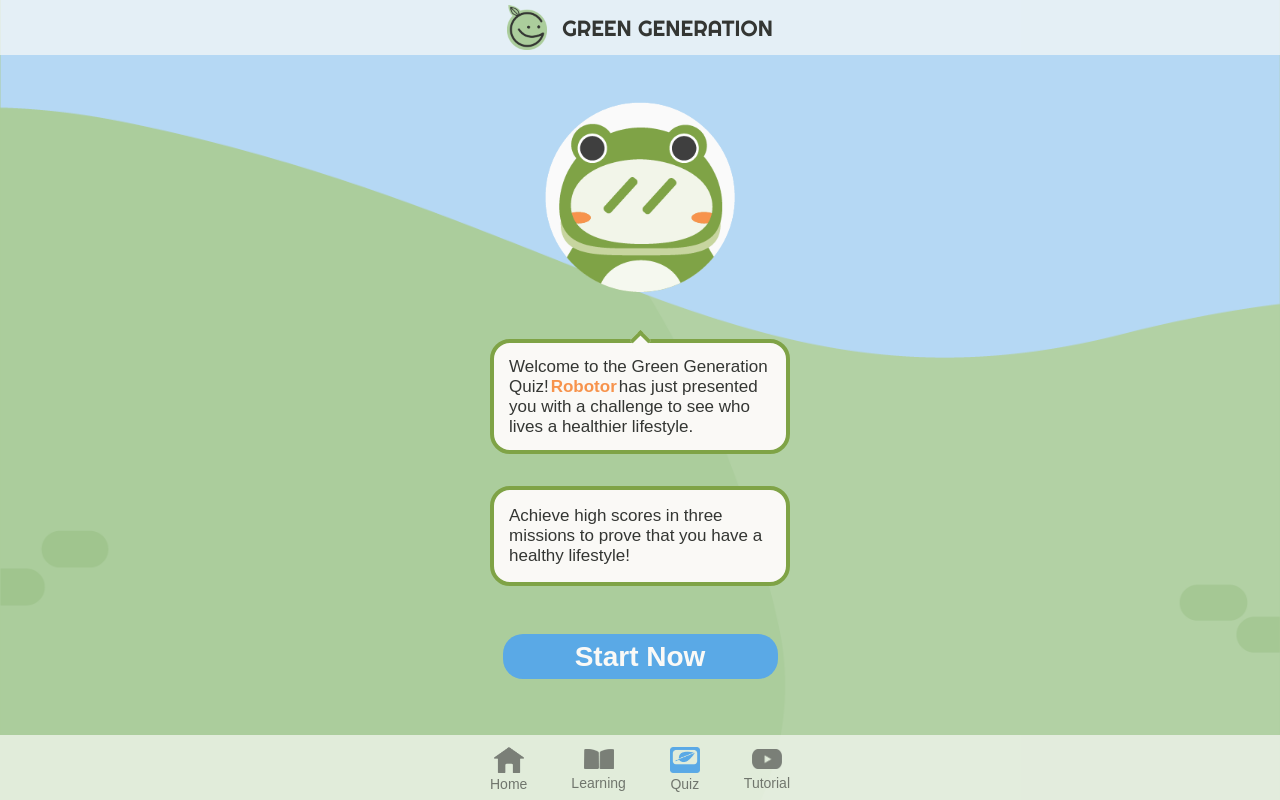
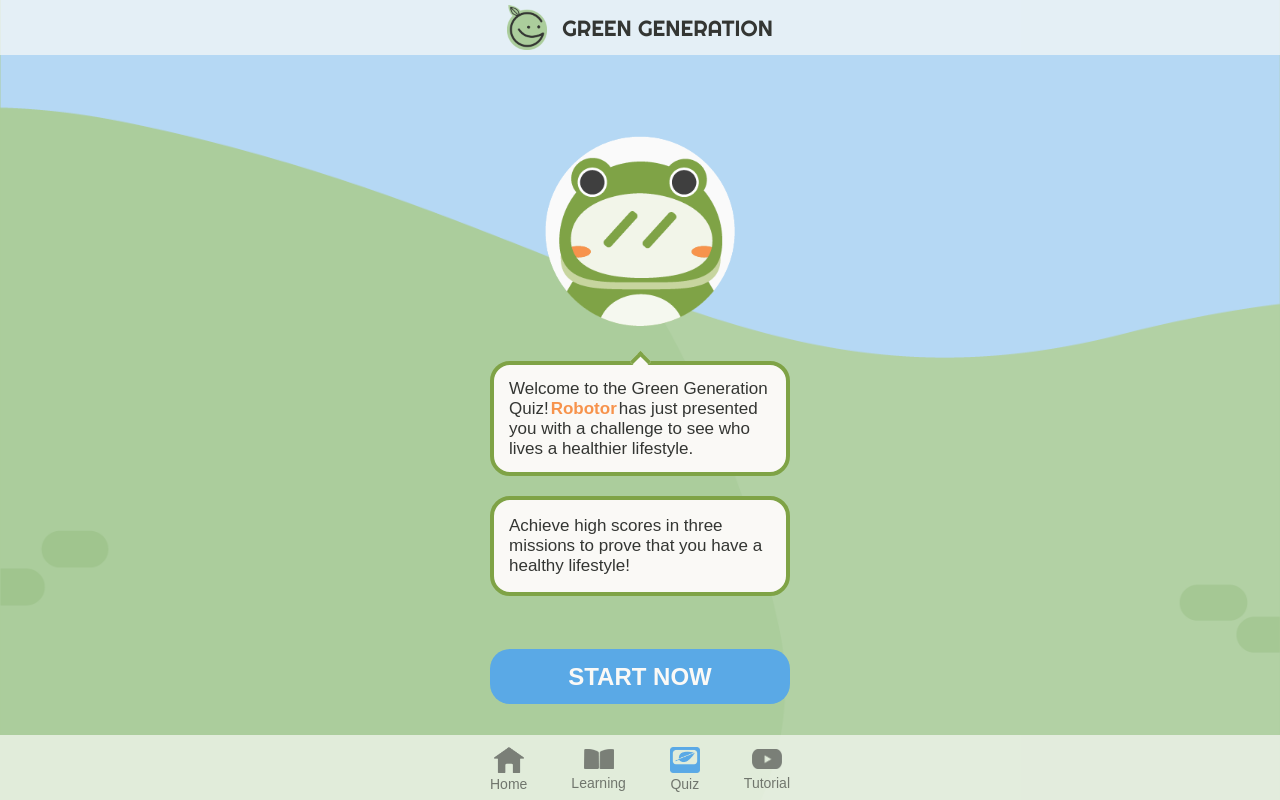
Before and after one commit to Sebin-Leeee/green-generation, a Next.js app: page /quiz in a window 1280 px wide. Built offline with nearby package versions, Linux system fonts and the light colour scheme; a web font is replaced by a local one.

Commit message:
04/14/2023 CSS Update

```diff
--- a/components/Quiz/Answer/Answer.module.css
+++ b/components/Quiz/Answer/Answer.module.css
@@ -1,9 +1,11 @@
-.ul{
+
+
+.ul {
     margin: 0;
     padding: 0;
 }
 
-.listContainer{
+.listContainer {
     display: flex;
     align-items: center;
     justify-content: center;
@@ -11,26 +13,48 @@
 
 }
 
-.question__div{
+.question__div {
     display: flex;
     align-items: center;
     justify-content: center;
-    padding-top: 16px;
-    margin: 16px 0;
+    margin-top: 10px;
 }
-.question__div h3{
+
+.question__div h3 {
     margin: 0;
 }
-.ProgressBar{
-    padding: 16px 0;
+
+.ProgressBar {
+    display: flex;
+    align-items: center;
+    justify-content: center;
 }
-.btn__container{
+
+.btn__container {
     padding: 8px 0;
 }
 
-.complete__container{
+.complete__container {
     min-height: 60vh;
     display: flex;
     align-items: flex-end;
     justify-content: center;
 }
+
+.container {
+    min-height: 83vh;
+    display: grid;
+    grid-template-columns: 1fr;
+    grid-template-rows: 10% 45% 5% 40%;
+}
+.main__container{
+    height: 100vh;
+}
+@media only screen and (max-height:750px) {
+    .container {
+        min-height: 100vh
+    }
+    .main__container{
+        min-height: 118vh;
+    }
+}
--- a/components/Quiz/Answer/index.js
+++ b/components/Quiz/Answer/index.js
@@ -53,12 +53,13 @@ export default function Answer(props) {
 
     return (
         <>
+            <div className={styles.main__container}>
                 <div>
                     {data.map((info, index) => {
                         if (info.id === currentQ) {
                             return (
 
-                                <div key={index}>
+                                <div className={styles.container} key={index}>
                                     <div className={styles.ProgressBar}>
                                         <ProgressBar
                                             currentQ={currentQ} />
@@ -111,6 +112,8 @@ export default function Answer(props) {
                         handleSubmit={handleSubmit}
                     />
                 </div>
+            </div>
+
         </>
 
     );
--- a/components/Quiz/BtnQuiz/BtnQuiz.module.css
+++ b/components/Quiz/BtnQuiz/BtnQuiz.module.css
@@ -38,15 +38,15 @@
 
 
 .btn__l{
-    background-color: var(--sky--blue);
-    width:300px;
-    height:45px;
+    width: 300px;
+    height: 55px;
+    color: var(--color--white);
+    background-color: var(--color--blue);
+    border: none;
     border-radius: 20px;
-    border: none;
-    color:var(--off--white);
+    font-size: 1.5rem;
+    font-weight:bold;
     cursor: pointer;
-    font-weight: bold;
-    font-size: 1.75rem ;
 }
 
 .btn__l:hover,
--- a/components/Quiz/QuizStart/QuizStart.js
+++ b/components/Quiz/QuizStart/QuizStart.js
@@ -8,9 +8,14 @@ export default function QuizStart({
     return (
         <>
             <div className={styles.container}>
-                <TopBar/>
-                <Image   className={styles.img} src="/mascot-round.png" alt="mascot round image" width={190} height={190} />
+                <TopBar />
+
                 <div className={styles.question1Container}>
+                    <div className={styles.img}>
+                    <Image src="/mascot-round.png" alt="mascot round image" width={190} height={190} />
+                    </div>
+
+                    <div className={styles.question__dialog__container}>
                         <div className={styles.question__triangle}><span></span></div>
                         <div className={styles.question__dialog}>
                             <p className={styles.question__dialog__reg}>
@@ -18,15 +23,20 @@ export default function QuizStart({
                                 <span>Robotor</span>has just presented you with a challenge to see who lives a healthier lifestyle.
                             </p>
                         </div>
+                    </div>
+
                     <div className={styles.question__reg}>
                         <p className={styles.question__dialog__reg}>
                             Achieve high scores in three missions to prove that you have a healthy lifestyle!
                         </p>
                     </div>
+                    <div className={styles.btn__container}>
+                    <button className={styles.btn__l}
+                        onClick={handleStart}>START NOW</button>
                     </div>
-                <button className={styles.btn__l}
-                    onClick={handleStart}>Start Now</button>
-                    <NavBarQuiz/>
+
+                </div>
+                <NavBarQuiz />
             </div>
 
         </>
--- a/components/Quiz/QuizStart/QuizStart.module.css
+++ b/components/Quiz/QuizStart/QuizStart.module.css
@@ -6,8 +6,11 @@
     padding:54px 0;
 }
 .img{
-    margin-top: 48px;
+    display: flex;
+    align-items:flex-end;
+    justify-content: center;
 }
+
 .question__reg{
     width: 300px;
     height: 100px;
@@ -45,30 +48,38 @@
     border-right: 4px solid var(--frog--green);
     border-bottom: 4px solid var(--frog--green);
     position: relative;
-    top: 41px;
+    top: 8px;
 }
 
-.question1Container{
+.question__dialog__container{
     display: flex;
     flex-direction: column;
     align-items: center;
     justify-content: center;
-    gap:32px;
+
 }
-
+.question1Container{
+    min-height: 85vh;
+    display: grid;
+    grid-template-columns: 1fr;
+    grid-template-rows: 40% 20% 20% 12.5%;
+    gap: 2.5%;
+}
+.btn__container{
+    display: flex;
+    align-items: flex-start;
+    justify-content: center;
+}
 .btn__l{
-    width: 275px;
-    height: 45px;
-    font-size: 28px;
-    font-weight: bold;
-    background-color: var(--sky--blue);
+    width: 300px;
+    height: 55px;
+    color: var(--color--white);
+    background-color: var(--color--blue);
+    border: none;
     border-radius: 20px;
-    border: none;
-    color:var(--off--white);
+    font-size: 1.5rem;
+    font-weight:bold;
     cursor: pointer;
-    font-weight: bold;
-    margin-top: 48px;
-    margin-bottom: 24px;
 }
 .btn__l:hover,
 .btn__l:active{
--- a/pages/tutorial.js
+++ b/pages/tutorial.js
@@ -43,9 +43,7 @@ export default function tutorial() {
                             <div className={styles.bar}>
                                 <TutorialProgress img={img} />
                             </div>
-                            <div>
 
-                            </div >
                             <div className={styles.img}>
                                 <TutorialCarousel
                                     img={img} />
@@ -60,6 +58,7 @@ export default function tutorial() {
                                         id={info.id} />
                                 })}
                             </div>
+
                             <div className={styles.btn}>
                                 <BtnTutorial
                                     img={img}
--- a/pages/tutorialHome.js
+++ b/pages/tutorialHome.js
@@ -45,9 +45,7 @@ export default function tutorialHome() {
                     <div className={styles.bar}>
                         <TutorialProgress img={img} />
                     </div>
-                    <div>
 
-                    </div >
                     <div className={styles.img}>
                         <TutorialCarousel
                             img={img} />
@@ -62,6 +60,7 @@ export default function tutorialHome() {
                                 id={info.id} />
                         })}
                     </div>
+
                     <div className={styles.btn}>
                         <BtnTutorialHome
                             img={img}
--- a/styles/Tutorial.module.css
+++ b/styles/Tutorial.module.css
@@ -9,21 +9,28 @@
 
 }
 .img{
-    padding-top: 48px;
+    display: flex;
+    align-items: center;
+    justify-content: center;
 }
 .bar{
-
-    padding-top: 32px;
+    display: flex;
+    align-items: center;
+    justify-content: center;
 }
 .btn{
-    padding-top: 16px;
+    display: flex;
+    align-items: center;
+    justify-content: center;
 }
 .mascot{
-    padding-top: 16px;
+    display: flex;
+    align-items: center;
+    justify-content: center;
 }
 .link{
     position: absolute;
-    top: 28px;
+    top: 4vh;
     right: 24px;
     cursor: pointer;
 }
@@ -37,3 +44,11 @@
 .link a:active{
     color:var(--accent--orange)
 }
+
+.container{
+    min-height: 100vh;
+    display: grid;
+    grid-template-columns: 1fr;
+    grid-template-rows: 10% 27.5% 47.5% 15%;
+
+}
--- a/styles/globals.css
+++ b/styles/globals.css
@@ -70,3 +70,6 @@ p{
   font-family: var(--font-mono);
   font-weight: 400;
 }
+button{
+  font-family: var(--font-mono);
+}
```
Also changed, not shown: pages/index.js (+8 -3 lines). Lines whose indentation alone changed are shown as unchanged.
